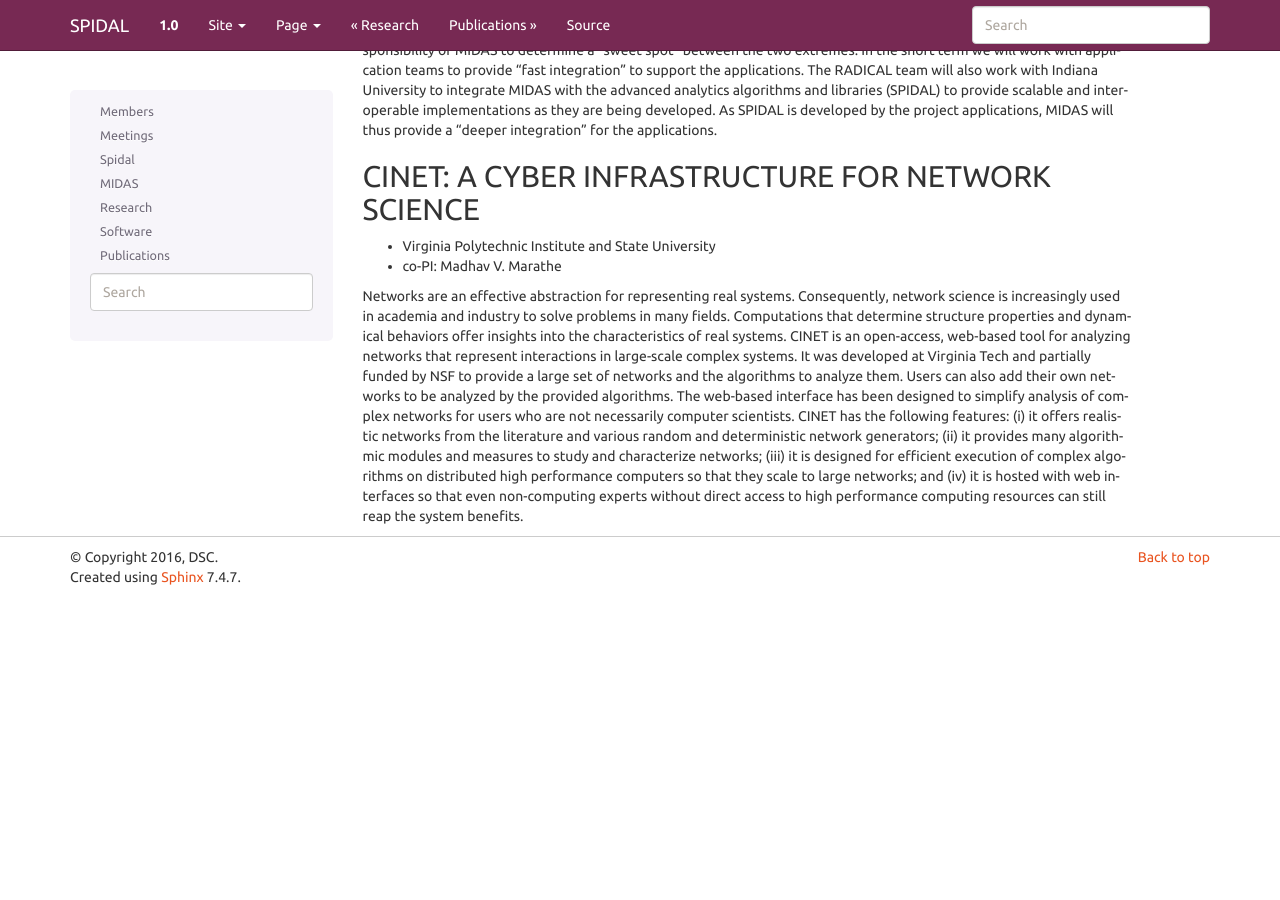
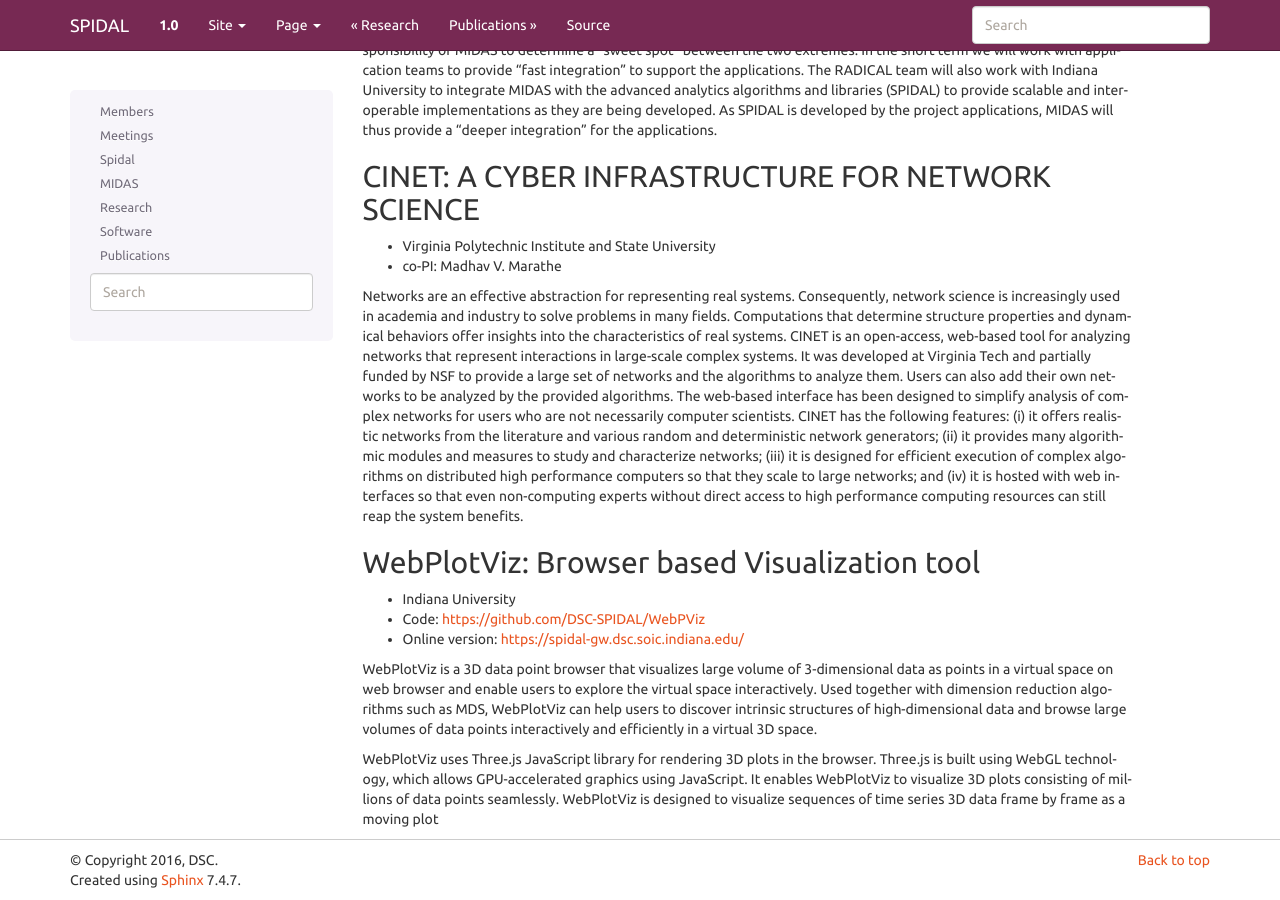
Before and after one commit to wigginst/www, a Sphinx documentation site: the page built from docs/source/software.rst, in a window 1280 px wide and 900 px high, scrolled down 709 px. Built offline with Sphinx 7.4.7, drawn with Linux system fonts in a browser that asks for light colours; before the commit the page ends 1306 px from its top, so only the background shows below that.

Commit message:
adding webplotviz

```diff
--- a/docs/source/software.rst
+++ b/docs/source/software.rst
@@ -81,3 +81,25 @@ high performance computers so that they scale to large networks; and
 (iv) it is hosted with web interfaces so that even non-computing experts
 without direct access to high performance computing resources can still
 reap the system benefits.
+
+WebPlotViz: Browser based Visualization tool
+--------------------------------------------
+
+- Indiana University
+- Code: https://github.com/DSC-SPIDAL/WebPViz
+- Online version: https://spidal-gw.dsc.soic.indiana.edu/
+
+WebPlotViz is a 3D data point browser that visualizes large volume of
+3-dimensional data as points in a virtual space on web browser and
+enable users to explore the virtual space interactively. Used together with
+dimension reduction algorithms such as MDS, WebPlotViz can help users to
+discover intrinsic structures of high-dimensional data and browse large
+volumes of data points interactively and efficiently in a virtual 3D space.
+
+WebPlotViz uses Three.js JavaScript library
+for rendering 3D plots in the browser. Three.js is built using
+WebGL technology, which allows GPU-accelerated graphics
+using JavaScript. It enables WebPlotViz to visualize 3D plots
+consisting of millions of data points seamlessly. WebPlotViz is
+designed to visualize sequences of time series 3D data frame
+by frame as a moving plot
```
